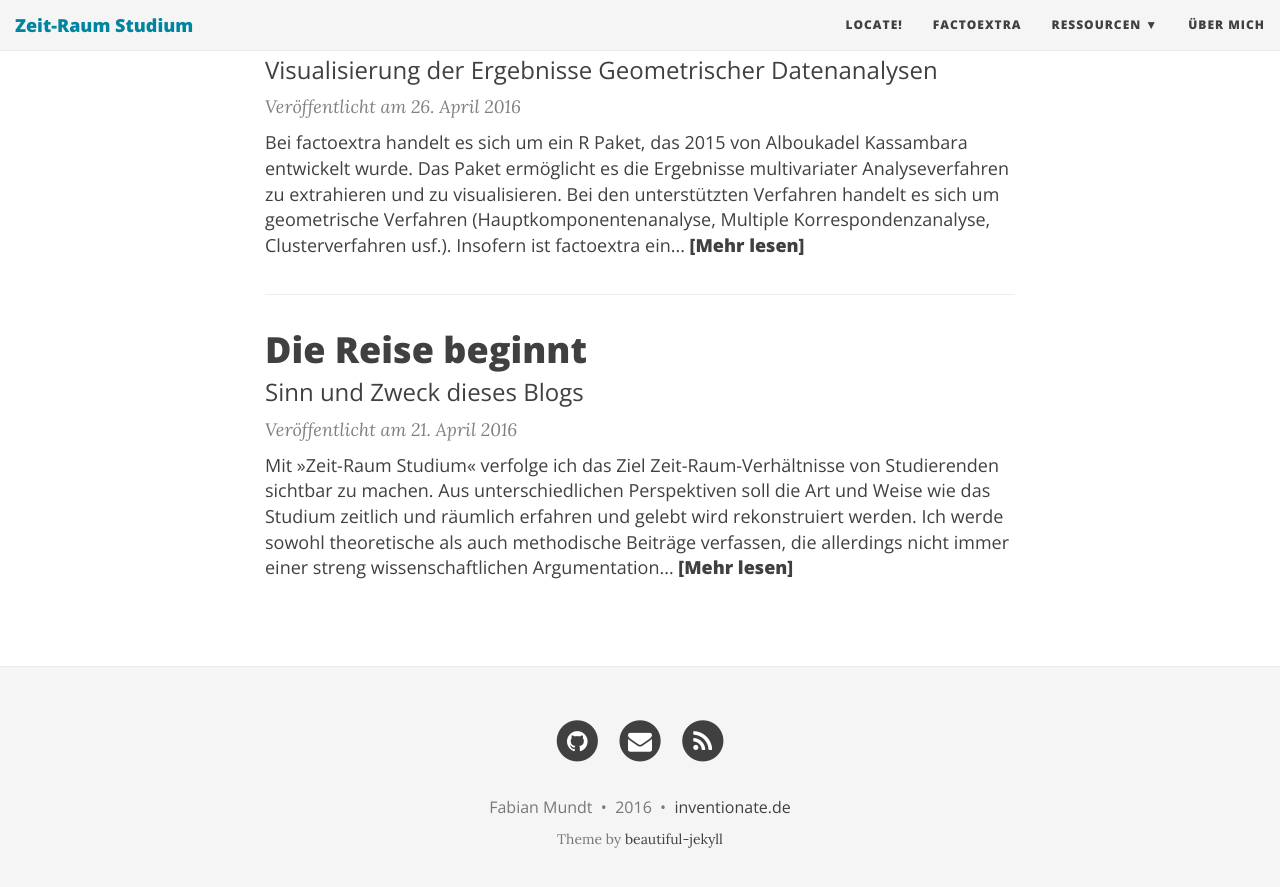
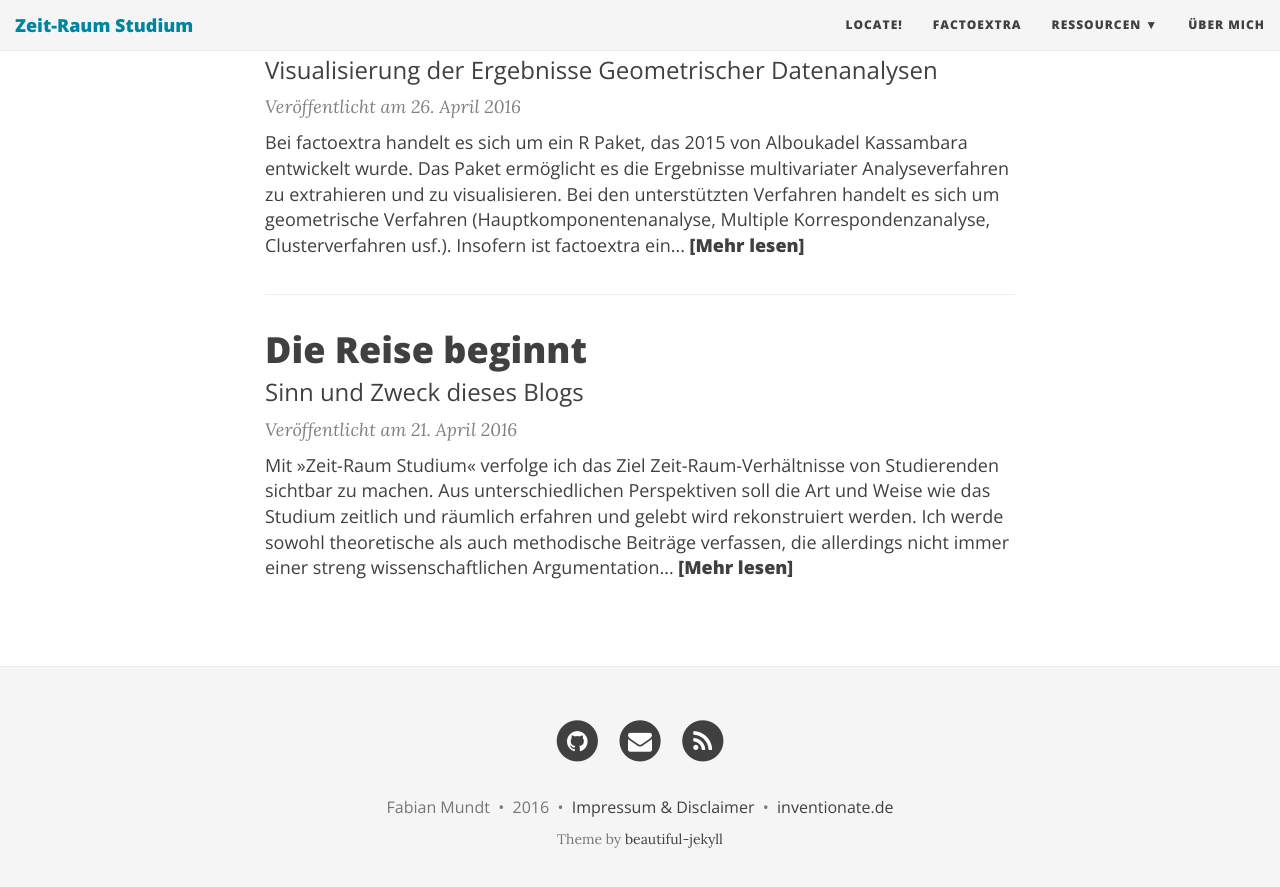
Before and after one commit to inventionate/inventionate-github-pages-backup, a Jekyll site: the page built from index.html, in a window 1280 px wide and 900 px high, scrolled down 1016 px. Shown: the top 887 px of the window. Built offline with Jekyll 4.4.1, drawn with Linux system fonts in a browser that asks for light colours; nearby versions of some CDN libraries; the list of posts is cut into pages by our own code.

Commit message:
Imprint.

```diff
--- a/_includes/footer.html
+++ b/_includes/footer.html
@@ -78,6 +78,8 @@
 		  {{ site.author.name }}
 		  &nbsp;&bull;&nbsp;
 		  {{ site.time | date: '%Y' }}
+          &nbsp;&bull;&nbsp;
+          <a href="impressum.html">Impressum & Disclaimer</a>
 
 		  {% if site.url-pretty %}
 		  &nbsp;&bull;&nbsp;
```
